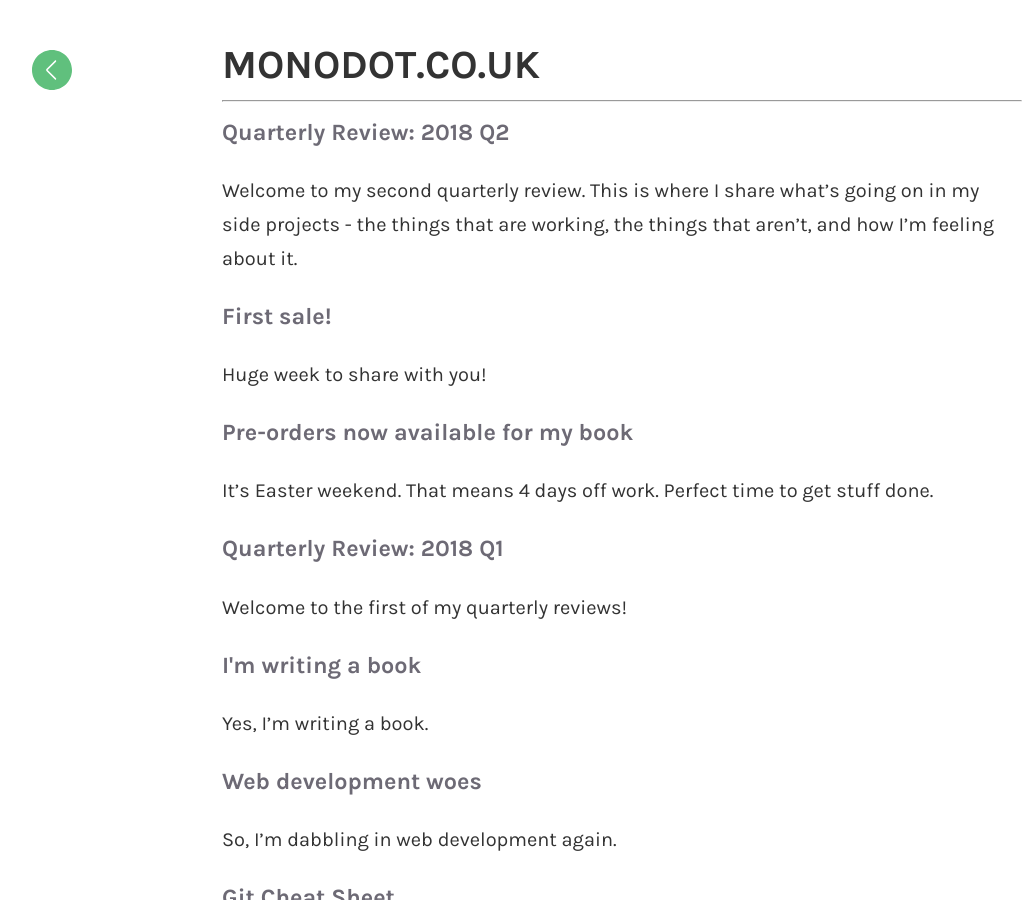
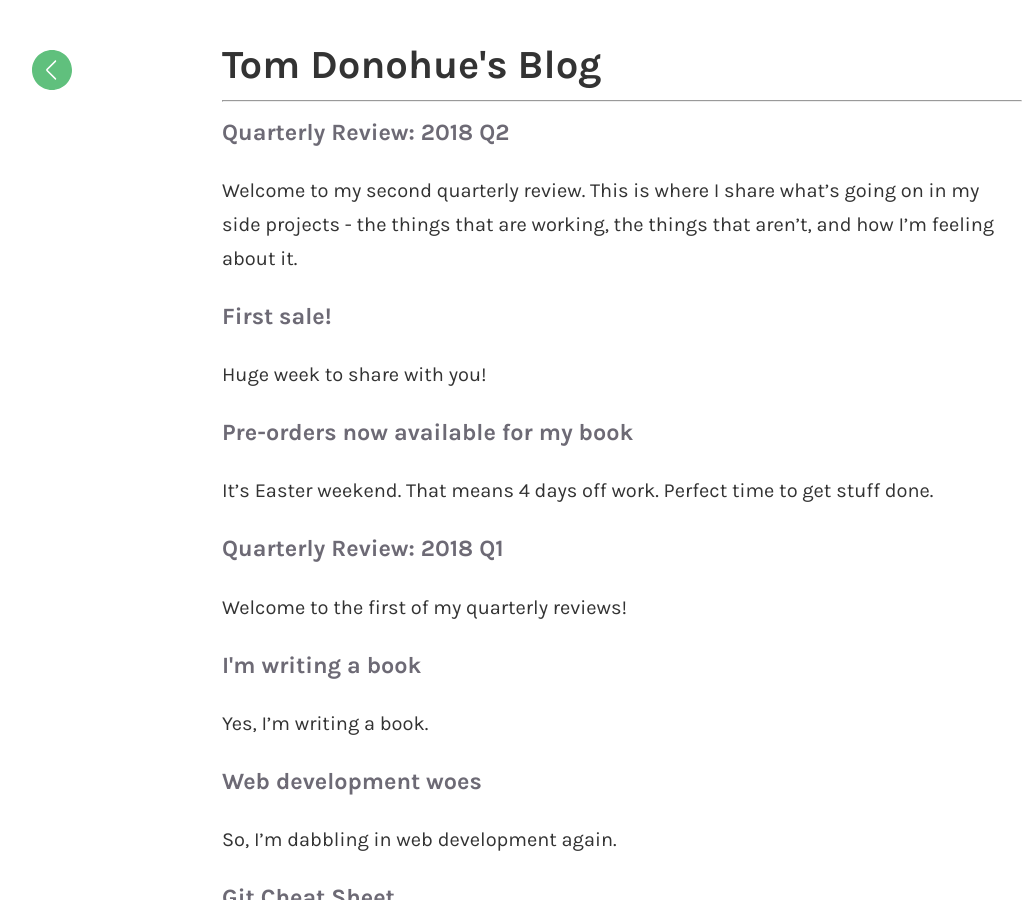
Before and after one commit to monodot/monodot-co-uk, a Jekyll site: the page built from index.html, in a window 1280 px wide and 900 px high. Shown: the whole window, without its empty margins (18-1043 px from the left). Built offline with Jekyll 4.4.1, drawn with Linux system fonts in a browser that asks for light colours.

Commit message:
Rename site

```diff
--- a/_config.yml
+++ b/_config.yml
@@ -1,6 +1,6 @@
 ### your site title here
 
-title: monodot.co.uk
+title: Tom Donohue
 url: https://monodot.co.uk
 baseurl: ""
 
--- a/index.html
+++ b/index.html
@@ -1,5 +1,5 @@
 ---
-title: MONODOT.CO.UK
+title: Tom Donohue's Blog
 layout: post
 comments: false
 ---
```
